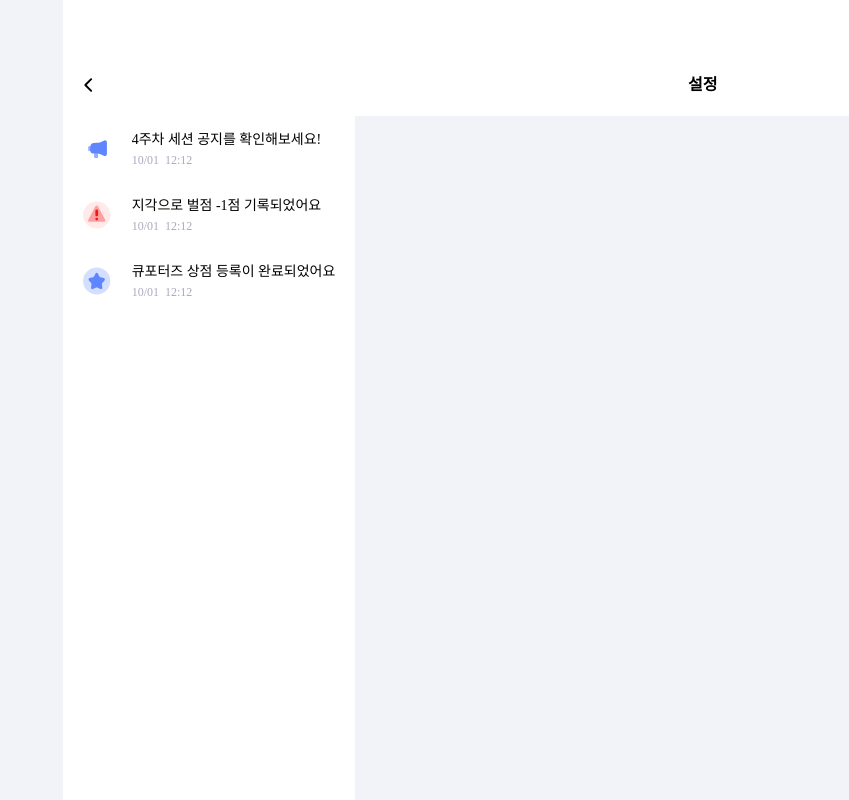
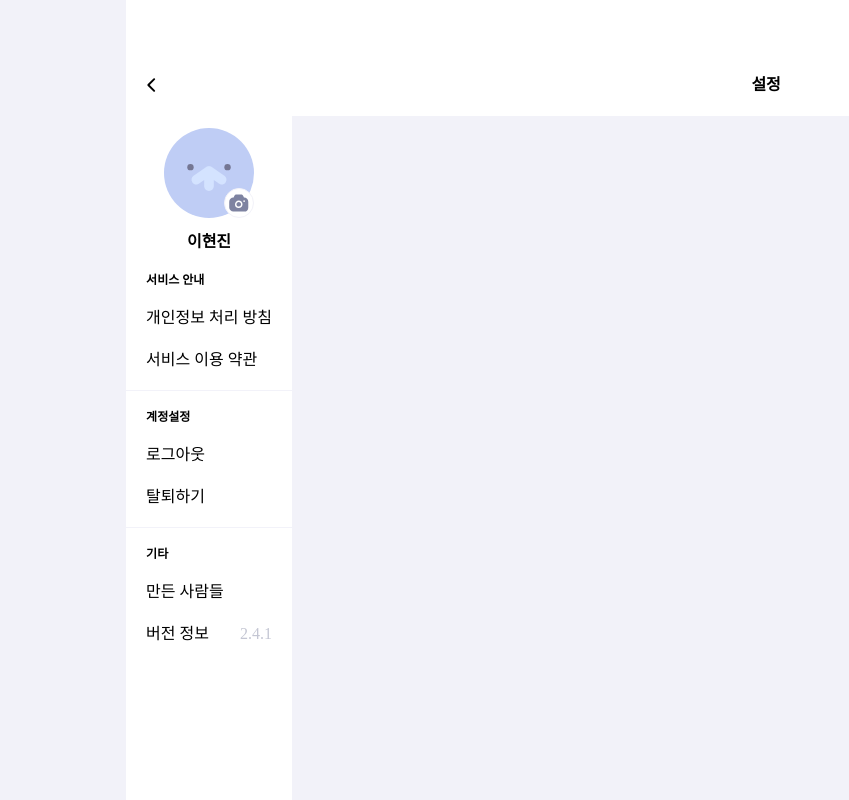
Before and after one commit to Kusitms32th-KuCheck/KuCheck-Front, a Next.js app: page /setting in a window 1280 px wide. Shown: the whole page, without its empty margins (431-1280 px from the left). Built offline with nearby package versions, Linux system fonts and the light colour scheme; a web font is replaced by a local one.

Commit message:
style(#1): 설정 퍼블리싱

```diff
--- a/src/app/setting/page.tsx
+++ b/src/app/setting/page.tsx
@@ -1,41 +1,44 @@
 import Header from '@/components/common/Header'
-import { PenaltyPointIcon, RewardPointIcon, SessionNoticeBlueIcon } from '@/assets/svgComponents'
+import { CameraIcon, ProfileIcon } from '@/assets/svgComponents'
 
 export default function SettingPage() {
   return (
     <main className="flex items-center justify-center bg-gray-100">
       <div className="desktop:w-[375px] min-h-screen bg-white">
         <Header headerType="dynamic" title={'설정'} />
-        <div className="h-[116px] border" />
-        <div className="flex flex-col px-5">
-          <section className="flex items-center gap-x-[21px] py-[14px]">
-            <SessionNoticeBlueIcon width={28} height={28} />
-            <div className="flex flex-col gap-y-[2px]">
-              <p className="body-sm-medium">4주차 세션 공지를 확인해보세요!</p>
-              <div className="caption-sm-medium flex gap-x-[6px] text-gray-400">
-                <p className="">10/01</p>
-                <p>12:12</p>
+        <div className="h-[116px]" />
+        <div className="mt-3">
+          <section className="flex flex-col items-center gap-y-3">
+            <div className="relative h-[90px] w-[90px]">
+              <ProfileIcon width={90} height={90} />
+              <div className="absolute right-0 bottom-0 flex h-[30px] w-[30px] items-center justify-center rounded-full border border-gray-100 bg-white">
+                <CameraIcon width={20} height={18} />
               </div>
             </div>
+            <p className="body-lg-semibold">이현진</p>
           </section>
-          <section className="flex items-center gap-x-[21px] py-[14px]">
-            <PenaltyPointIcon width={28} height={28} />
-            <div className="flex flex-col gap-y-[2px]">
-              <p className="body-sm-medium">지각으로 벌점 -1점 기록되었어요</p>
-              <div className="caption-sm-medium flex gap-x-[6px] text-gray-400">
-                <p className="">10/01</p>
-                <p>12:12</p>
-              </div>
+          <section className="flex flex-col gap-y-[18px] border-b border-gray-100 px-5 py-[18px]">
+            <p className="caption-sm-semibold">서비스 안내</p>
+            <div className="flex flex-col gap-y-[18px]">
+              <button className="body-lg-regular flex cursor-pointer items-start">개인정보 처리 방침</button>
+              <button className="body-lg-regular flex cursor-pointer items-start">서비스 이용 약관</button>
             </div>
           </section>
-          <section className="flex items-center gap-x-[21px] py-[14px]">
-            <RewardPointIcon width={28} height={28} />
-            <div className="flex flex-col gap-y-[2px]">
-              <p className="body-sm-medium">큐포터즈 상점 등록이 완료되었어요</p>
-              <div className="caption-sm-medium flex gap-x-[6px] text-gray-400">
-                <p className="">10/01</p>
-                <p>12:12</p>
-              </div>
+          <section className="flex flex-col gap-y-[18px] border-b border-gray-100 px-5 py-[18px]">
+            <p className="caption-sm-semibold">계정설정</p>
+            <div className="flex flex-col gap-y-[18px]">
+              <button className="body-lg-regular flex cursor-pointer items-start">로그아웃</button>
+              <button className="body-lg-regular flex cursor-pointer items-start">탈퇴하기</button>
+            </div>
+          </section>
+          <section className="flex flex-col gap-y-[18px] px-5 py-[18px]">
+            <p className="caption-sm-semibold">기타</p>
+            <div className="flex flex-col gap-y-[18px]">
+              <button className="body-lg-regular flex cursor-pointer items-start">만든 사람들</button>
+              <button className="body-lg-regular flex cursor-pointer items-start justify-between">
+                <p>버전 정보</p>
+                <p className="body-lg-regular text-gray-300">2.4.1</p>
+              </button>
             </div>
           </section>
         </div>
--- /dev/null
+++ b/src/assets/svgComponents/CameraIcon.tsx
@@ -0,0 +1,4 @@
+import * as React from "react";
+import type { SVGProps } from "react";
+const SvgCameraIcon = (props: SVGProps<SVGSVGElement>) => <svg xmlns="http://www.w3.org/2000/svg" width="1em" height="1em" fill="none" viewBox="0 0 21 18" {...props}><path fill="#7E83A1" fillRule="evenodd" d="M15.69 3.236c.04.07.11.12.2.12 2.4 0 4.36 1.958 4.36 4.355v5.934A4.37 4.37 0 0 1 15.89 18H4.61a4.36 4.36 0 0 1-4.36-4.355V7.71a4.36 4.36 0 0 1 4.36-4.355c.08 0 .16-.04.19-.12l.06-.12.106-.222a98 98 0 0 1 .714-1.486C6.14.51 6.92.01 7.89 0h4.71c.97.01 1.76.51 2.22 1.408.157.315.397.822.629 1.31l.141.299zm-.73 3.836c0 .5.4.9.9.9s.91-.4.91-.9-.41-.909-.91-.909-.9.41-.9.91M8.52 8.62c.47-.47 1.08-.719 1.73-.719s1.26.25 1.72.71.71 1.068.71 1.717a2.44 2.44 0 0 1-2.43 2.428c-.65 0-1.26-.25-1.72-.71a2.4 2.4 0 0 1-.71-1.717v-.01c-.01-.63.24-1.24.7-1.699m4.5 4.485a3.9 3.9 0 0 1-2.77 1.15 3.921 3.921 0 0 1-3.93-3.926 3.86 3.86 0 0 1 1.14-2.767 3.92 3.92 0 0 1 2.79-1.16c1.05 0 2.04.41 2.78 1.15.74.749 1.15 1.738 1.15 2.777a3.96 3.96 0 0 1-1.16 2.776" clipRule="evenodd" /></svg>;
+export default SvgCameraIcon;
--- a/src/assets/svgComponents/index.ts
+++ b/src/assets/svgComponents/index.ts
@@ -1,6 +1,7 @@
 export { default as QrIcon } from './QrIcon'
 export { default as BarIcon } from './BarIcon'
 export { default as CalendarIcon } from './CalendarIcon'
+export { default as CameraIcon } from './CameraIcon'
 export { default as ChevronLeftBlackIcon } from './ChevronLeftBlackIcon'
 export { default as ChevronRightIcon } from './ChevronRightIcon'
 export { default as HomeLogoIcon } from './HomeLogoIcon'
```
Also changed, not shown: public/common/camera-icon.svg (added).
